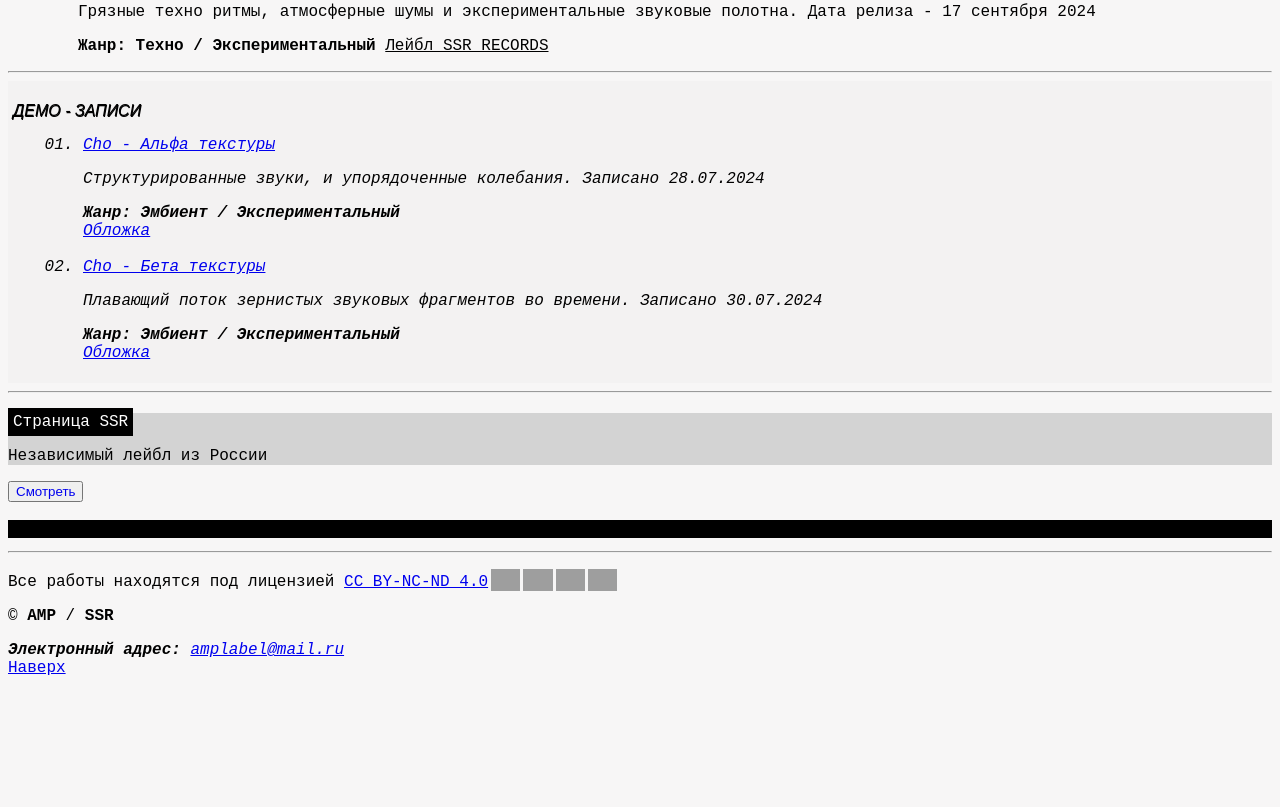
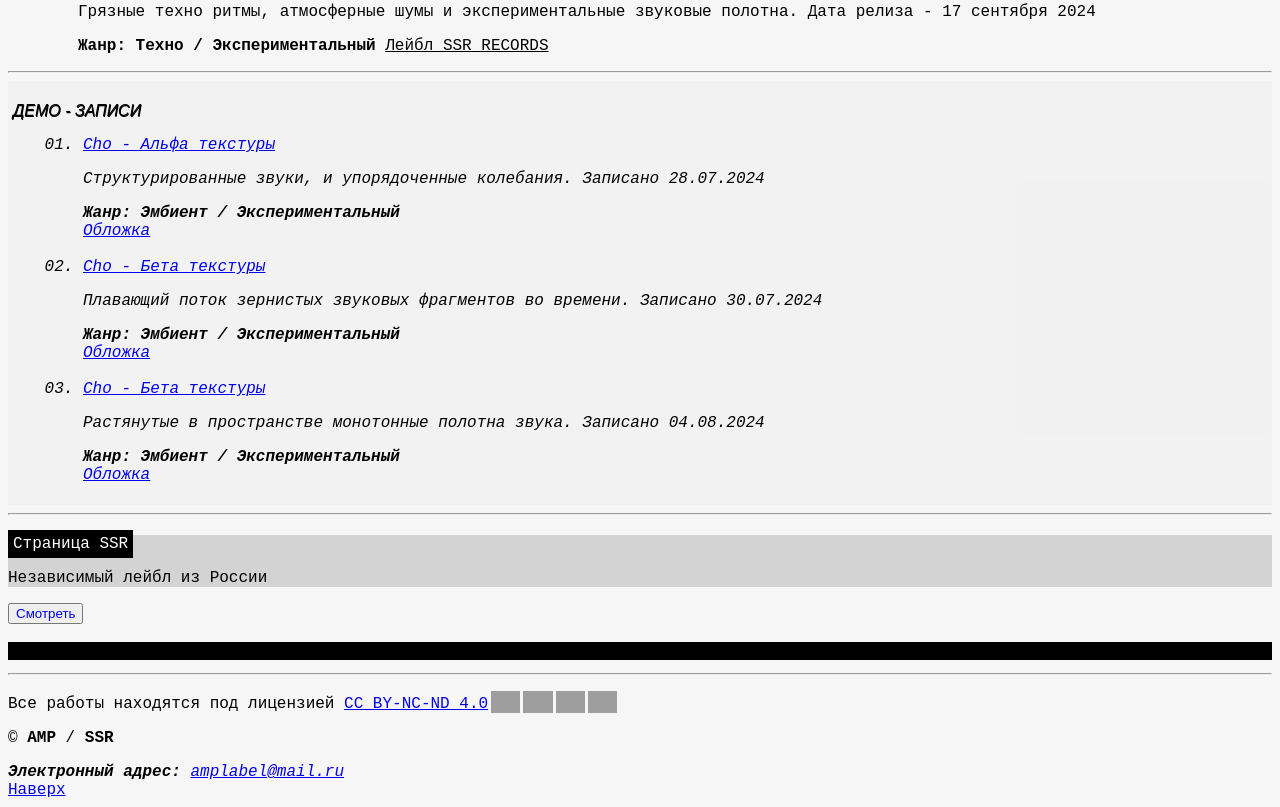
Before and after one commit to Yuganov-Evgenii/Amp_web-page, a plain HTML site: page index.html in a window 1280 px wide. Shown: the part 1852-2659 px from the top of the page. Before the commit the page ends 2537 px from the top, so only its background shows below. Drawn offline with Linux system fonts and the light colour scheme; grey boxes are pictures that could not be loaded.

Commit message:
Update index.html

```diff
--- a/index.html
+++ b/index.html
@@ -146,7 +146,13 @@
                     <p>Плавающий поток зернистых звуковых фрагментов во времени. <time datetime="2024-07-30">Записано
                             30.07.2024</time></p>
                     <span class="genre">Жанр: Эмбиент / Экспериментальный</span><br>
-                    <a href="img/Cho - Beta textures-demo.jpg" target="_blank">Обложка</a>
+                    <a href="img/Cho - Beta textures-demo.jpg" target="_blank">Обложка</a> <br><br>
+                    <li><a href="audio/Cho - Гамма текстуры - demo.mp3" target="_blank">Cho - Бета текстуры</a>
+                    </li>
+                    <p>Растянутые в пространстве монотонные полотна звука. <time datetime="2024-08-04">Записано
+                            04.08.2024</time></p>
+                    <span class="genre">Жанр: Эмбиент / Экспериментальный</span><br>
+                    <a href="img/Cho - Gamma textures-demo.jpg" target="_blank">Обложка</a>
                 </ol>
             </div>
         </section>
```
